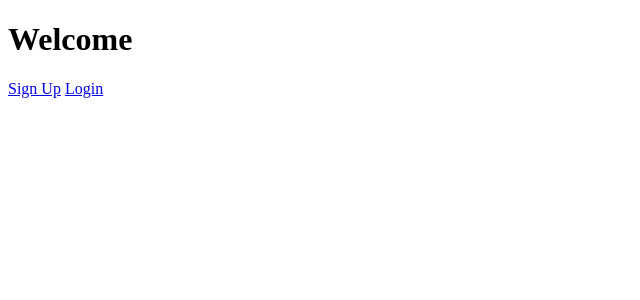
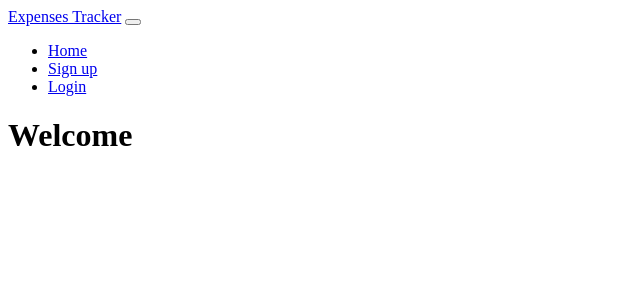
Before and after one commit to Greg0109/ExpensesTracker, a Rails app: page / in a window 1280 px wide. Shown: the top 300 px of the page, without its empty margins (0-640 px from the left). Run offline with Rails 7, Linux system fonts and the light colour scheme.

Commit message:
Add nav bar and simple links

```diff
--- a/app/views/home/index.html.erb
+++ b/app/views/home/index.html.erb
@@ -1,9 +1 @@
 <h1>Welcome</h1>
-
-<% if user_signed_in? %>
-    <%= link_to "Account", edit_user_registration_path %>
-    <%= link_to "Logout", destroy_user_session_path, method: :delete %>
-<% else %>
-    <%= link_to "Sign Up", new_user_registration_path %>
-    <%= link_to "Login", new_user_session_path %>
-<% end %>
--- a/app/views/layouts/application.html.erb
+++ b/app/views/layouts/application.html.erb
@@ -10,7 +10,34 @@
   <%= javascript_pack_tag 'application', 'data-turbolinks-track': 'reload' %>
   <%= stylesheet_pack_tag 'application', media: 'all', 'data-turbolinks-track': 'reload' %>
 </head>
-
+<nav class="navbar navbar-expand-md navbar-light bg-light">
+  <a class="navbar-brand" href="#">Expenses Tracker</a>
+  <button class="navbar-toggler" type="button" data-toggle="collapse" data-target="#navbarNav" aria-controls="navbarNav" aria-expanded="false" aria-label="Toggle navigation">
+    <span class="navbar-toggler-icon"></span>
+  </button>
+  <div class="collapse navbar-collapse" id="navbarNav">
+    <ul class="navbar-nav">
+    <li class="nav-item active">
+      <a class="nav-link" href="/">Home</a>
+    </li>
+      <% if user_signed_in? %>
+        <li class="nav-item">
+          <a class="nav-link" href="/users/edit"><%= current_user.name %></a>
+        </li>
+        <li class="nav-item">
+          <a class="nav-link" href="/users/sign_out">Logout</a>
+        </li>
+      <% else %>
+        <li class="nav-item">
+          <a class="nav-link" href="/users/sign_up">Sign up</a>
+        </li>
+        <li class="nav-item">
+          <a class="nav-link" href="/users/sign_in">Login</a>
+        </li>
+      <% end %>
+    </ul>
+  </div>
+</nav>
 <body>
   <%= yield %>
 </body>
--- a/config/routes.rb
+++ b/config/routes.rb
@@ -1,5 +1,7 @@
 Rails.application.routes.draw do
   devise_for :users
-  # For details on the DSL available within this file, see https://guides.rubyonrails.org/routing.html
+  devise_scope :user do
+    get '/users/sign_out' => 'devise/sessions#destroy'
+  end
   root 'home#index'
 end
```
Also changed, not shown: Gemfile, Gemfile.lock. Lines whose indentation alone changed are shown as unchanged.
